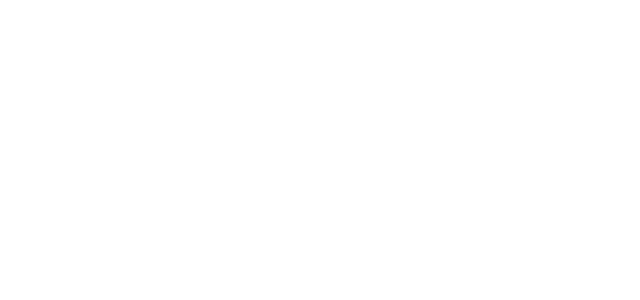
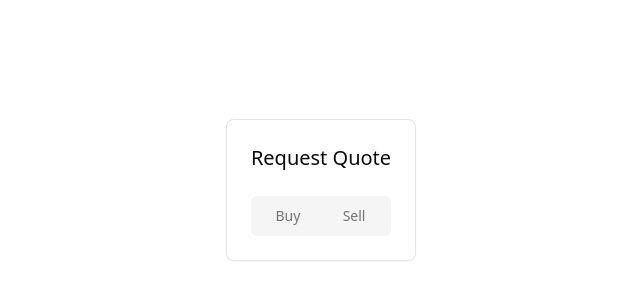
Before and after one commit to TinoMuzambi/OVEXAssessment, a Next.js app: page / in a window 1280 px wide. Shown: the part 210-510 px from the top of the page, without its empty margins (319-959 px from the left). Built offline with nearby package versions, Linux system fonts and the light colour scheme.

Commit message:
Adds base card with tabs.

```diff
--- a/components/RFQ.tsx
+++ b/components/RFQ.tsx
@@ -1,4 +1,19 @@
+import { Card, CardContent, CardHeader, CardTitle } from "@/components/ui/card";
+import { Tabs, TabsList, TabsTrigger } from "@/components/ui/tabs";
+
 const RFQ: React.FC = () => {
-	return <div className=""></div>;
+	return <div className="">
+		<Card className="w-full max-w-md mx-auto">
+			<CardHeader className="text-xl font-medium">Request Quote</CardHeader>
+			<CardContent className="space-y-6">
+				<Tabs className="w-full">
+					<TabsList className="grid w-full grid-cols-2">
+						<TabsTrigger value="buy">Buy</TabsTrigger>
+						<TabsTrigger value="sell">Sell</TabsTrigger>
+					</TabsList>
+				</Tabs>
+			</CardContent>
+		</Card>
+	</div>;
 };
 export default RFQ;
```
